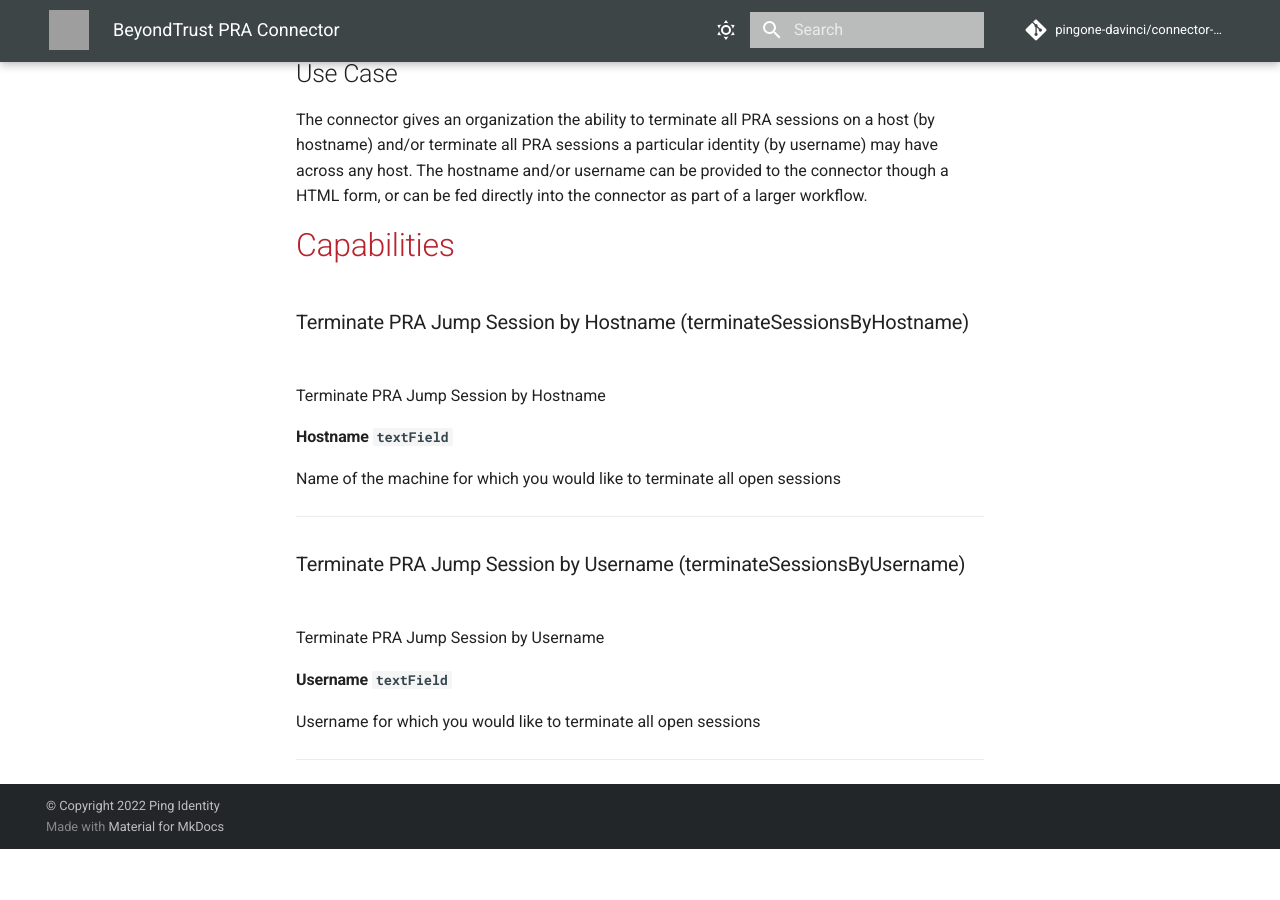
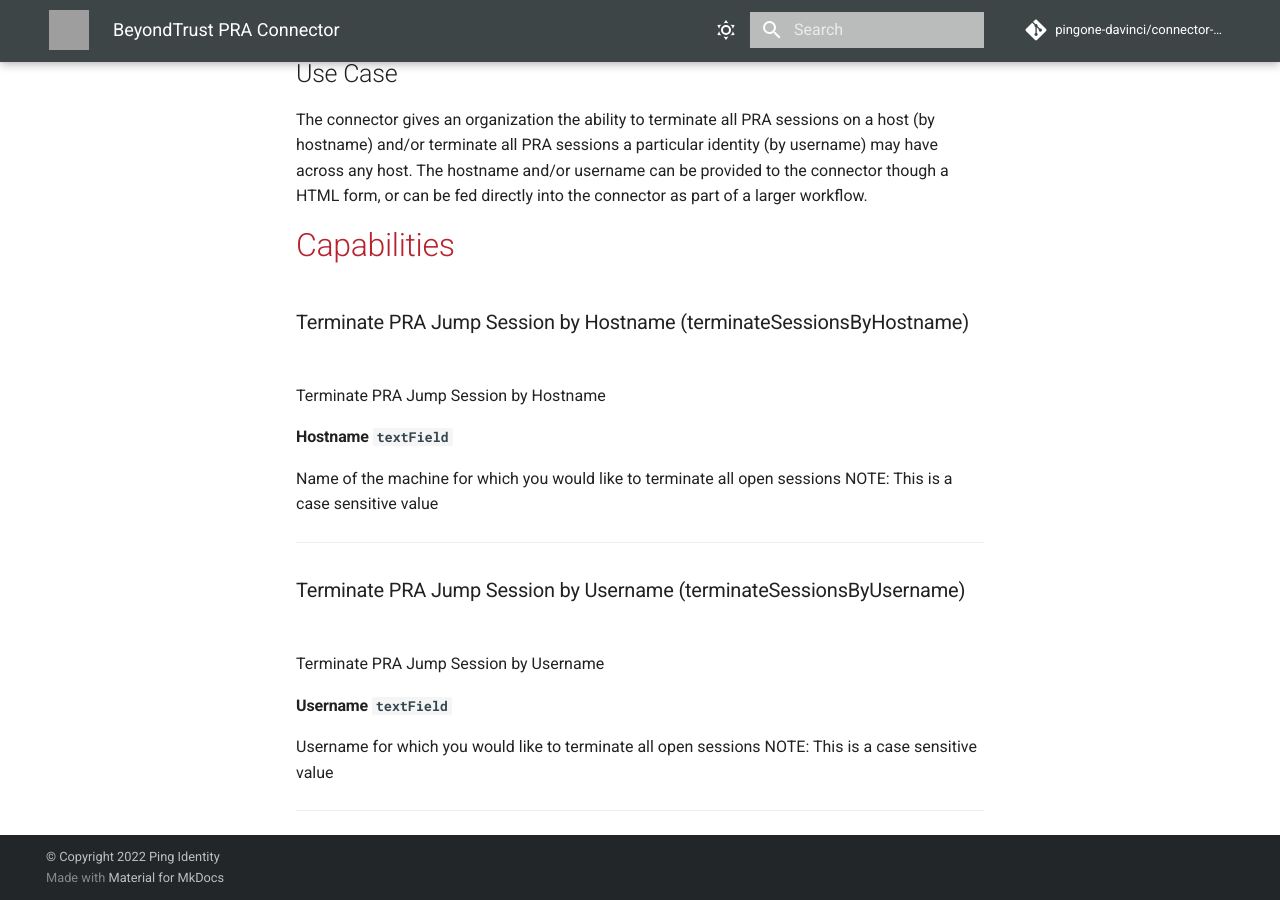
Before and after one commit to pingone-davinci/documentation, an MkDocs documentation site: the page built from docs/beyondtrust/README.md, in a window 1280 px wide and 900 px high, scrolled down 1609 px. Built offline with MkDocs 1.6.1 and Material for MkDocs 9.7.7, drawn with Linux system fonts in a browser that asks for light colours; comment, search, counter and statistics services are not loaded; before the commit the page ends 2458 px from its top, so only the background shows below that; grey boxes are pictures that could not be loaded.

Commit message:
Update README.md

```diff
--- a/docs/beyondtrust/README.md
+++ b/docs/beyondtrust/README.md
@@ -66,6 +66,7 @@
 
 
 Name of the machine for which you would like to terminate all open sessions
+NOTE: This is a case sensitive value
 
 ---
 
@@ -78,5 +79,6 @@
 
 
 Username for which you would like to terminate all open sessions
+NOTE: This is a case sensitive value
 
 ---
```
